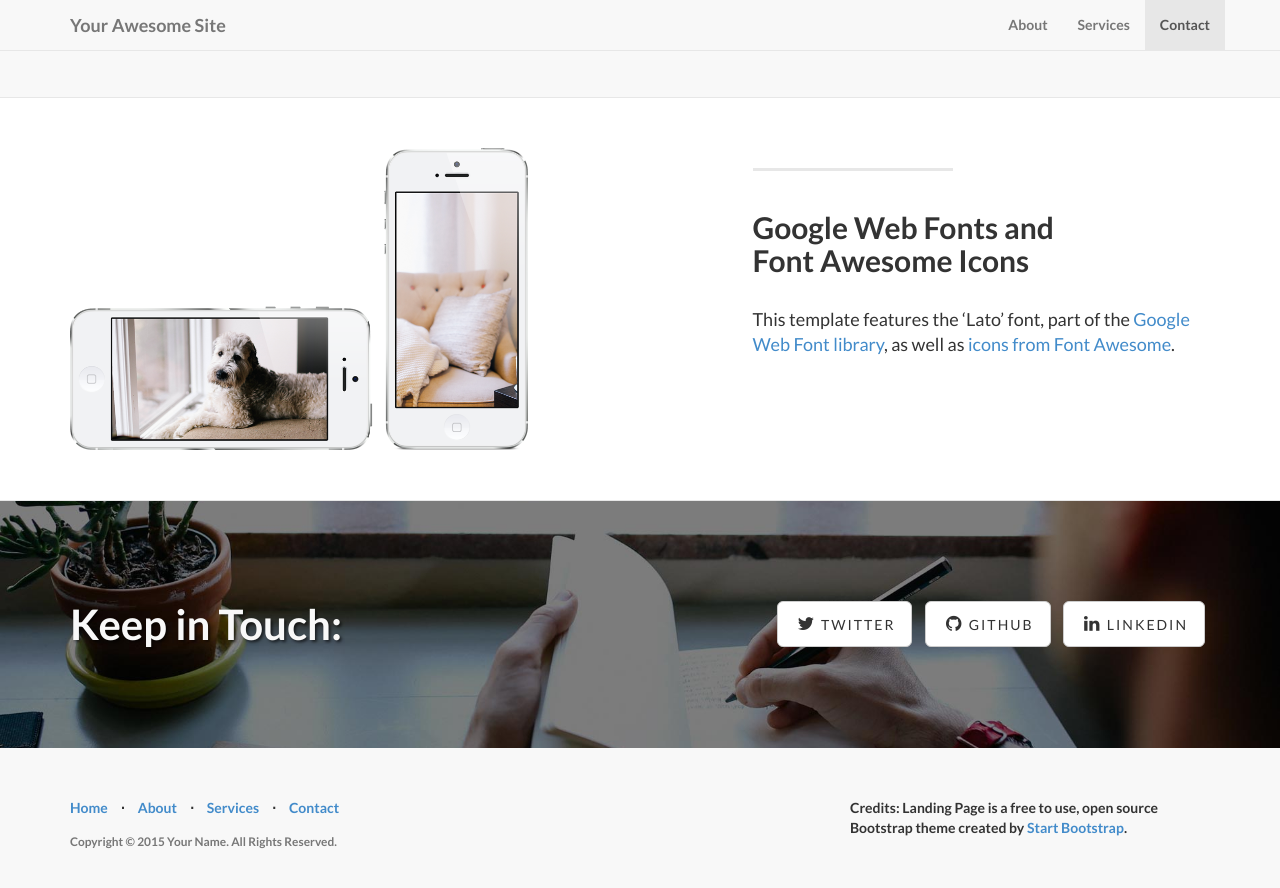
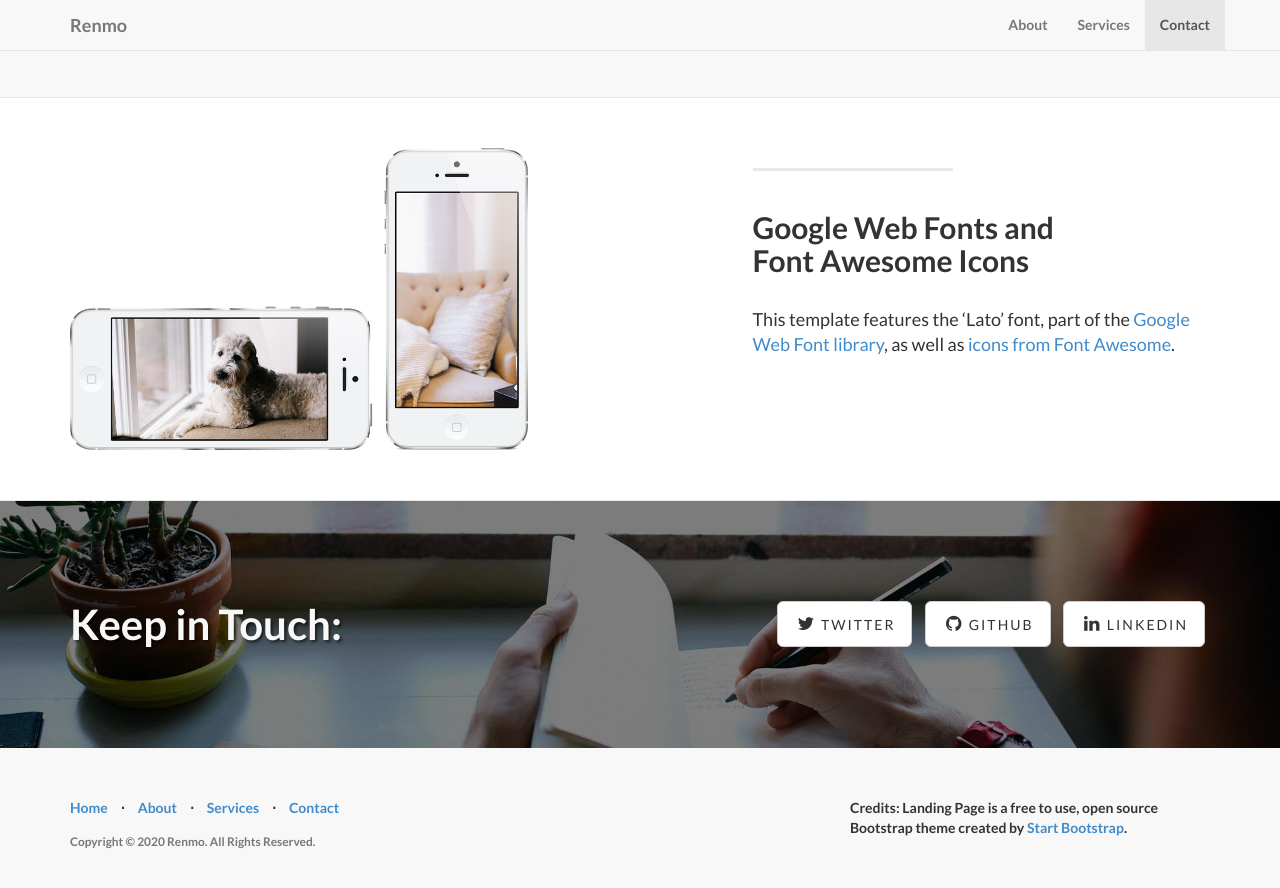
Before and after one commit to RenmoTeam/home, a Jekyll site: the page built from index.html, in a window 1280 px wide and 900 px high, scrolled down 1902 px. Shown: the top 888 px of the window. Built offline with Jekyll 4.4.1, drawn with Linux system fonts in a browser that asks for light colours; nearby versions of some CDN libraries; library files that are not in the unit come from our copies.

Commit message:
Update _config.yml
Added a few configs details

```diff
--- a/_config.yml
+++ b/_config.yml
@@ -3,14 +3,14 @@
 # ----------------------- #
 
 url: http://yoursite.com
-title: Your Awesome Site
+title: Renmo
 email: your-email@domain.com
-author: Your Name
+author: Renmo
 description: > # "Write an awesome description for your new site here.
   You can edit this line in _config.yml. It will appear in your document
   head meta (for Google search results) and in your feed.xml site
   description.
-copyright: 'Copyright &copy; 2015 Your Name. All Rights Reserved.'
+copyright: 'Copyright &copy; 2020 Renmo. All Rights Reserved.'
 credits: 'Credits: Landing Page is a free to use, open source Bootstrap theme created by <a href="http://startbootstrap.com/">Start Bootstrap</a>.'
 
 # ----------------------- #
```
